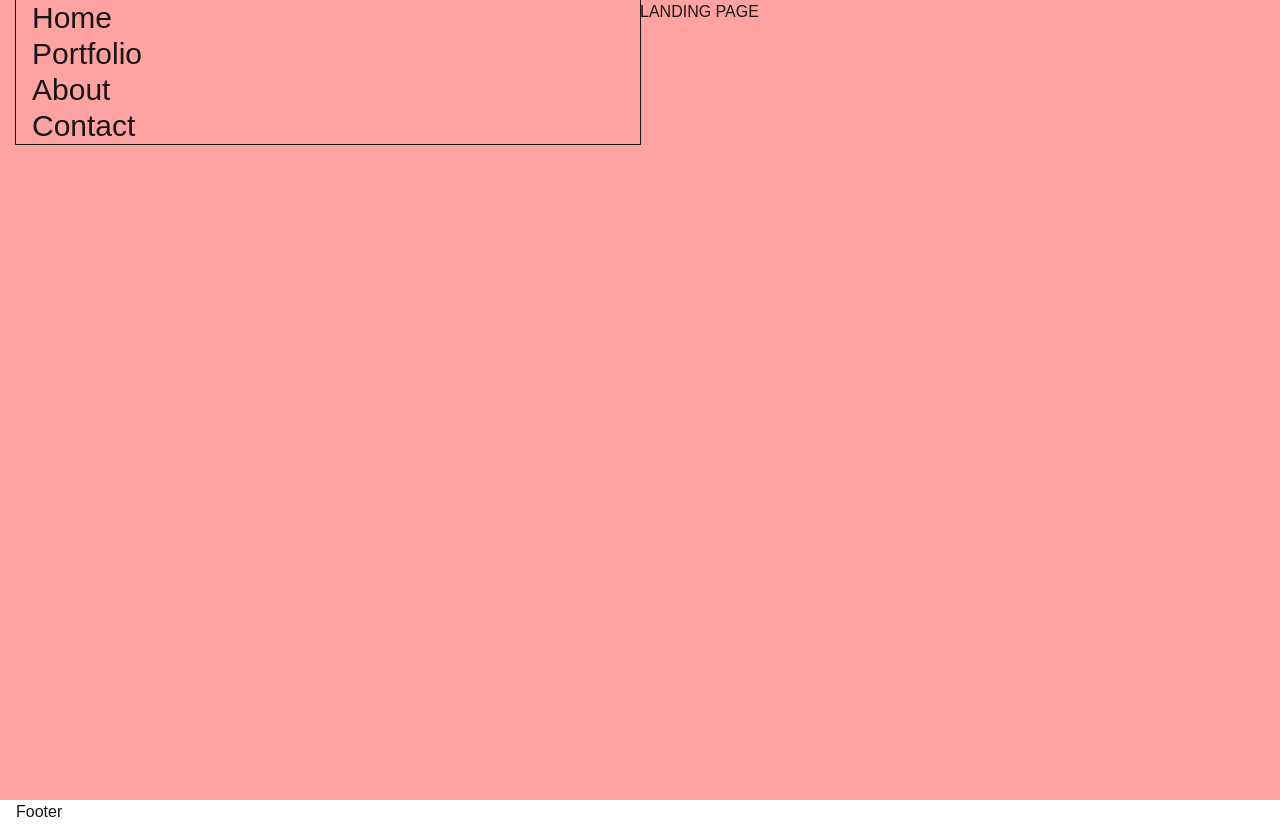
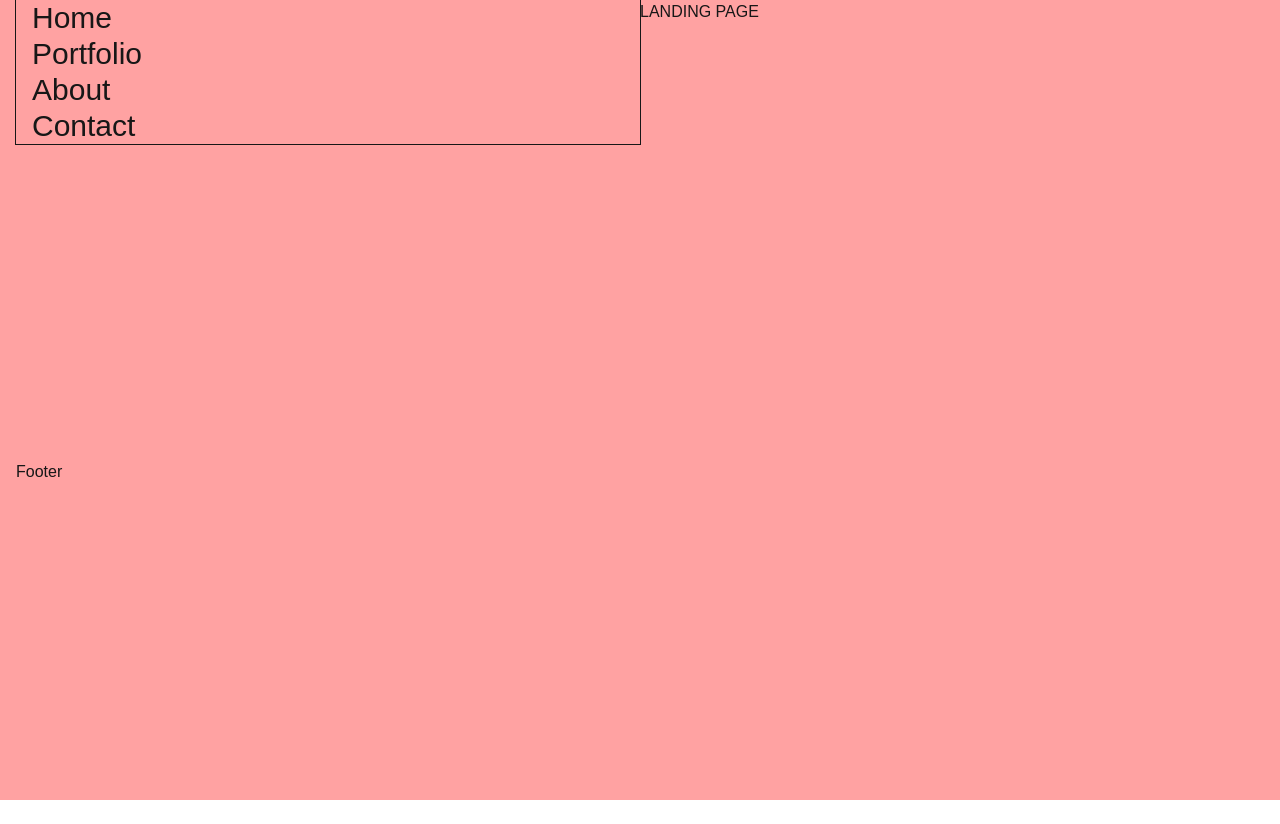
Before and after one commit to kingmadeit/solaris_mundus, a Next.js app: page / in a window 1280 px wide. After the commit the page ends 800 px from the top, so only its background shows below. Built offline with nearby package versions, Linux system fonts and the light colour scheme.

Commit message:
fix the grid layout

```diff
--- a/src/app/layout.tsx
+++ b/src/app/layout.tsx
@@ -28,34 +28,22 @@ export default function RootLayout({
         <link rel="icon" type="image/png" sizes="16x16" href="/favicon-16x16.png" />
         <link rel="manifest" href="/site.webmanifest"></link>
       </Head>
-      <body
-        className={`${interSans.variable} antialiased w-full h-full`}
-      >
-        {/* <main className='mx-auto grid grid-cols-2 grid-row-1 w-full max-w-[1480px] px-4 bg-red-300'>
-          <section className="top">
-            <Header/>
-          </section>
-          <section className="bottom">
-            <Footer/>
-          </section>
-          <section className="aside">
-            <section className='content min-h-screen'>
-              {children}
-            </section>
-          </section>
-        </main> */}
-        <main className="flex flex-col md:grid md:grid-cols-2 md:h-screen px-4 bg-red-300">
-          <section className="top order-1 md:order-none">
+      <body className={`${interSans.variable} antialiased w-full h-full`}>
+        <main className="w-full max-w-[1480px] flex flex-col md:grid md:grid-cols-2 md:h-screen px-4 bg-red-300">
+          {/* Header */}
+          <section className="top order-1 md:order-none md:row-start-1 md:row-end-2 md:col-start-1">
             <Header />
           </section>
 
-          <section className="aside order-2 md:order-none md:overflow-y-auto md:h-screen">
+          {/* Content */}
+          <section className="aside order-2 md:order-none md:row-span-2 md:col-start-2 md:h-screen md:overflow-y-auto">
             <section className="content min-h-screen">
               {children}
             </section>
           </section>
 
-          <section className="bottom order-3 md:order-none">
+          {/* Footer */}
+          <section className="bottom order-3 md:order-none md:row-start-2 md:row-end-3 md:col-start-1">
             <Footer />
           </section>
         </main>
```
